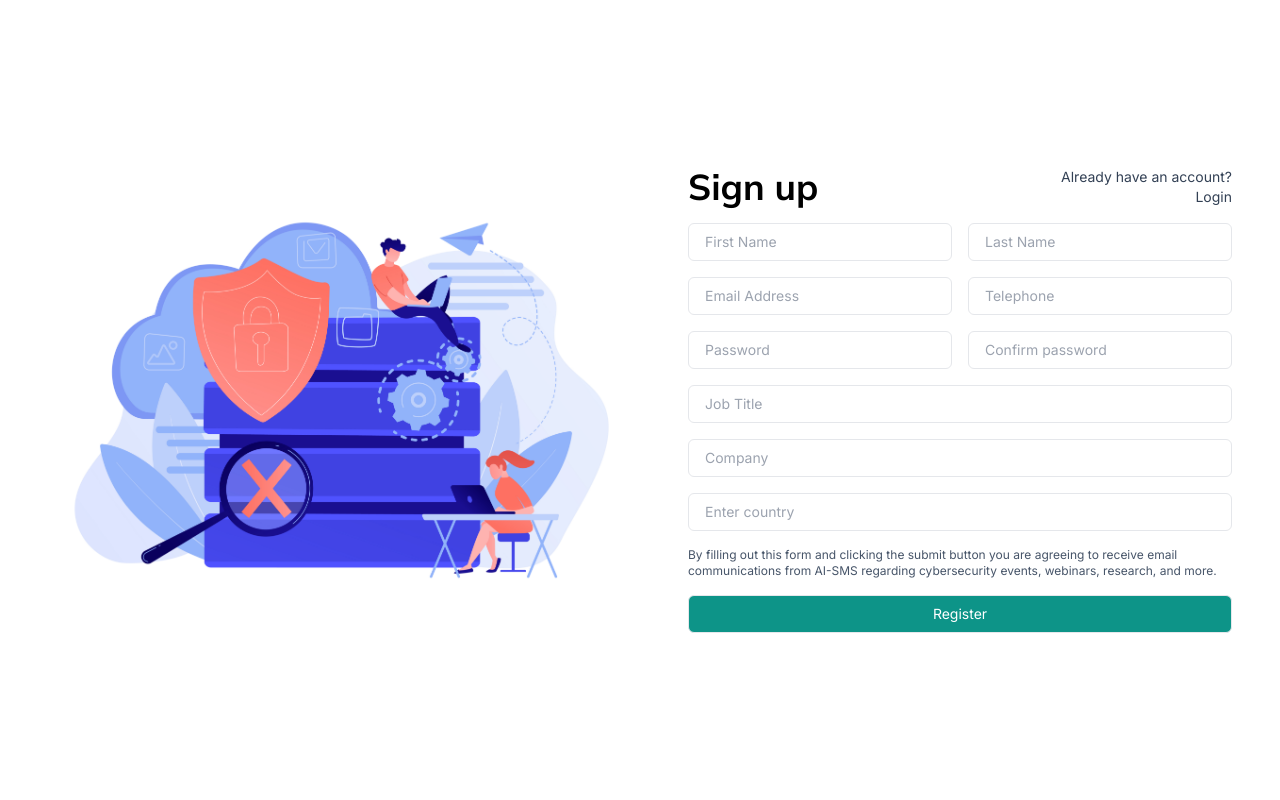
After one commit to Rashnotech/Ai-SMS, a Django app: page /register in a window 1280 px wide. The commit adds this page. Run offline with Django 5.2, Linux system fonts and the light colour scheme; some libraries are stand-ins or nearby versions.

Commit message:
Design login and registration UI

```diff
--- a/main/templates/main/base.html
+++ b/main/templates/main/base.html
@@ -10,15 +10,12 @@
     <link rel="preconnect" href="https://fonts.googleapis.com">
     <link rel="preconnect" href="https://fonts.gstatic.com" crossorigin>
     <link href="https://fonts.googleapis.com/css2?family=Inter:wght@100..900&family=Mulish:ital,wght@0,200..1000;1,200..1000&display=swap" rel="stylesheet">
-    <link rel="stylesheet" href="{% static 'main/css/style.css' %}">
     <link rel="stylesheet" href="{% static 'main/css/header.css' %}">
     <link rel="stylesheet" href="{% static 'main/css/body.css' %}">
-    <title>Ai-SMS</title>
+    <title>{% block title %} {% endblock title %}</title>
 </head>
 <body>
-    {% include 'main/header.html' %}
-        {% block content %}
-        {% endblock content %}
-    {% include 'main/footer.html' %}
+    {% block content %}
+    {% endblock content %}
 </body>
 </html>
--- a/main/templates/main/index.html
+++ b/main/templates/main/index.html
@@ -1,5 +1,7 @@
 {% extends 'main/base.html' %}
+{% block title %}AI-SMS{% endblock title %}
 {% block content %}
+    {% include 'main/header.html' %}
     <main class="flex py-24 items-center space-y-6 flex-col rounded-2xl w-full">
         <h1 class="text-2xl md:text-5xl text-white text-center">
             Cybersecurity: AI Enhanced <br> Security Management System
@@ -96,4 +98,5 @@
             </p>
         </article>
     </section>
+    {% include 'main/footer.html' %}
 {% endblock content %}
--- /dev/null
+++ b/main/templates/main/signup.html
@@ -0,0 +1,82 @@
+{% extends 'main/base.html' %}
+    {% block title %}
+        Register Account
+    {% endblock title %}
+{% block content %}
+    <section class="flex items-center justify-between h-[100vh]">
+        <section class="w-1/2 hidden md:block">
+            <img src="../static/main/images/server_threat.jpg" alt="banner">
+        </section>
+        <section class="md:w-1/2">
+
+            <form action="" method="post" class="grid grid-cols-2 font-['Inter'] gap-4 p-4 md:pl-12 items-center">
+                <h2 class="text-4xl font-['Mulish'] font-bold">Sign up</h2>
+                <p class="text-sm text-slate-700 text-right">Already have an account? <br> <a href="login">Login</a></p>
+                <input
+                        type="text"
+                        name="firstname"
+                        placeholder="First Name"
+                        class="border rounded-md text-sm text-slate-600 focus:transition-all outline-none px-4 py-2"
+                        id="firstname">
+                <input
+                        type="text"
+                        name="lastname"
+                        placeholder="Last Name"
+                        class="border rounded-md text-sm text-slate-600 focus:transition-all outline-none px-4 py-2"
+                        id="lastname">
+                <input
+                        type="email"
+                        name="email"
+                        placeholder="Email Address"
+                        class="border rounded-md text-sm text-slate-600 focus:transition-all outline-none px-4 py-2"
+                        id="email">
+                <input
+                        type="tel"
+                        name="mobile"
+                        placeholder="Telephone"
+                        class="border rounded-md text-sm text-slate-600 focus:transition-all outline-none px-4 py-2"
+                        id="mobile">
+                <input
+                        type="password"
+                        name="password"
+                        placeholder="Password"
+                        class="border rounded-md text-sm text-slate-600 focus:transition-all outline-none px-4 py-2"
+                        id="password">
+                <input
+                        type="password"
+                        name="confirm"
+                        placeholder="Confirm password"
+                        class="border rounded-md text-sm text-slate-600 focus:transition-all outline-none px-4 py-2"
+                        id="confirm">
+                <input
+                        type="text"
+                        name="job_title"
+                        placeholder="Job Title"
+                        class="border rounded-md text-sm col-span-2 text-slate-600 focus:transition-all outline-none px-4 py-2"
+                        id="job_title">
+                <input
+                        type="text"
+                        name="company"
+                        placeholder="Company"
+                        class="border rounded-md col-span-2 text-sm text-slate-600 focus:transition-all outline-none px-4 py-2"
+                        id="company">
+                <input
+                        type="text"
+                        name="country"
+                        placeholder="Enter country"
+                        autocapitalize="sentences"
+                        class="border rounded-md text-sm col-span-2 text-slate-600 focus:transition-all outline-none px-4 py-2"
+                        id="country">
+                <p class="text-xs col-span-2 text-slate-600">
+                    By filling out this form and clicking the submit button you are
+                    agreeing to receive email communications from AI-SMS regarding cybersecurity events,
+                    webinars, research, and more.
+                </p>
+                <input
+                        type="submit"
+                        value="Register"
+                        class="rounded-md col-span-2 border bg-teal-600 text-white px-4 py-2 text-sm">
+            </form>
+        </section>
+    </section>
+{% endblock content %}
--- a/main/urls.py
+++ b/main/urls.py
@@ -5,5 +5,7 @@ from . import views
 
 
 urlpatterns = [
-    path("", views.index)
+    path("", views.index),
+    path("login", views.login),
+    path('register', views.register)
 ]
--- a/main/views.py
+++ b/main/views.py
@@ -4,3 +4,9 @@ from django.http import HttpResponse
 
 def index(request):
     return render(request, 'main/index.html')
+
+def login(request):
+    return render(request, 'main/login.html')
+
+def register(request):
+    return render(request, 'main/signup.html')
```
Also changed, not shown: main/templates/main/login.html (added, +38 -0 lines), main/static/main/css/style.css (deleted), main/static/main/images/secured.jpg (added), main/static/main/images/server_threat.jpg (added).
